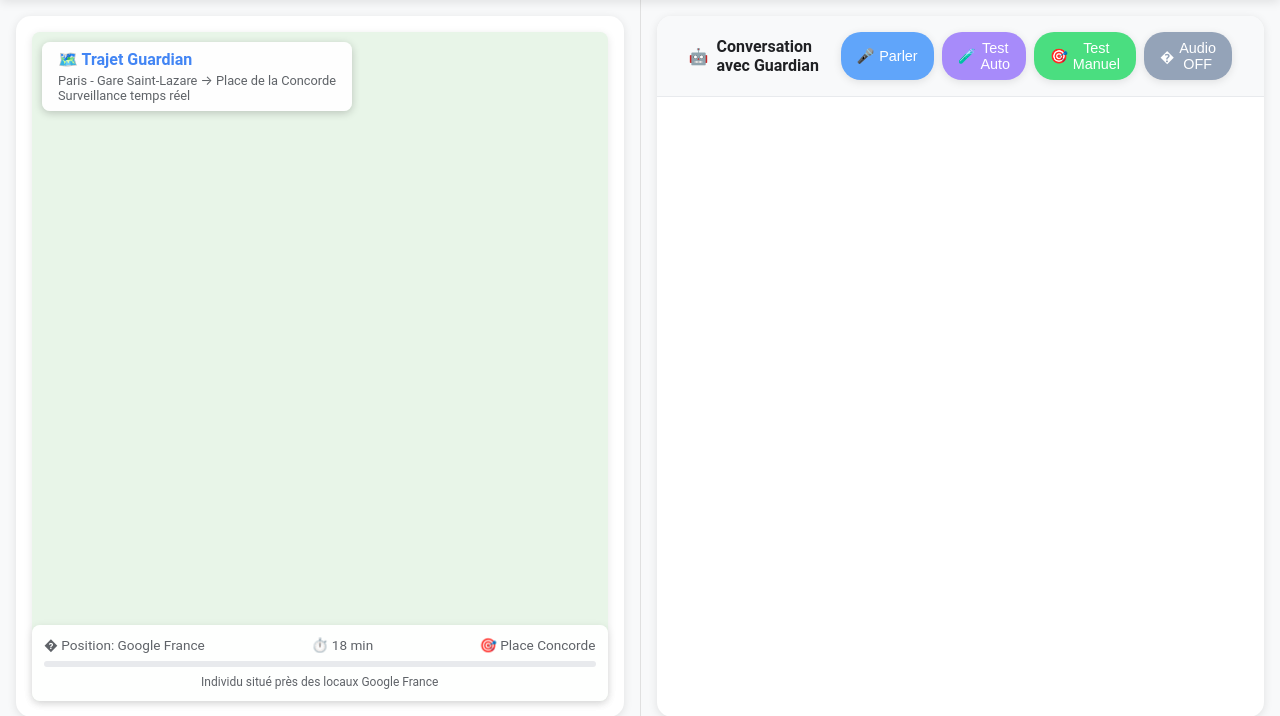
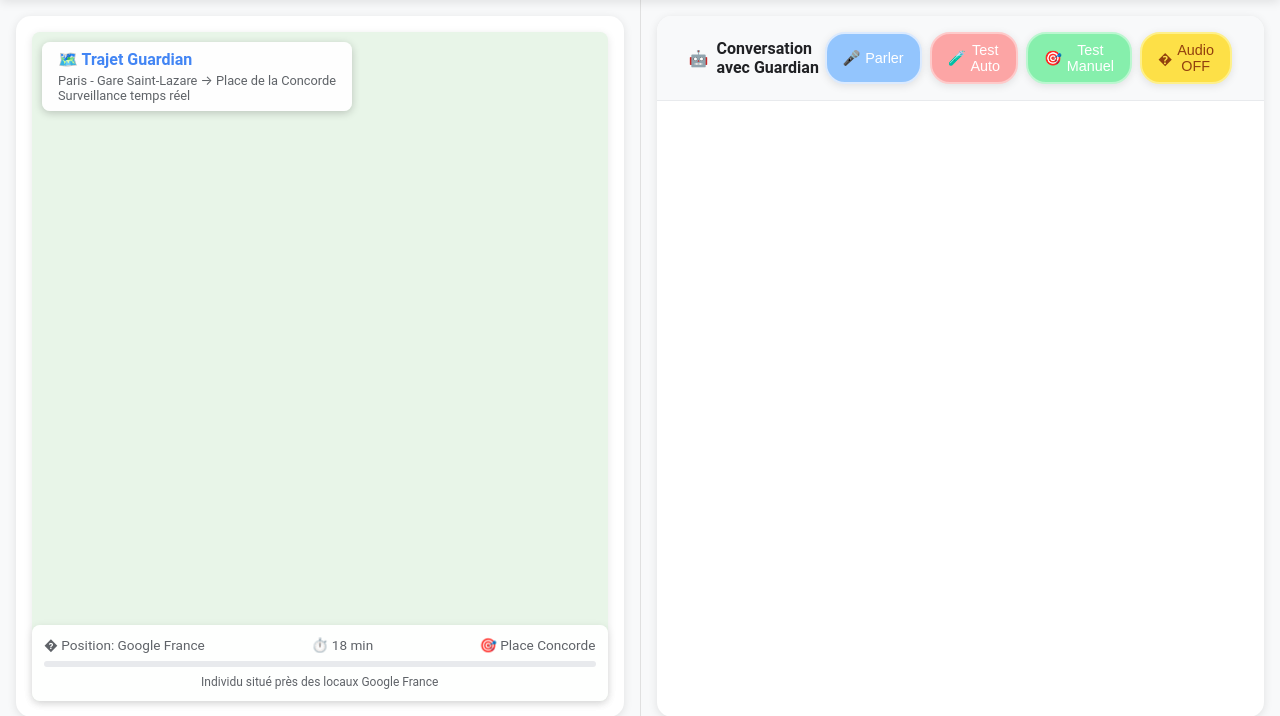
Before and after one commit to organicanna/GuardianNav, a Flask app: page /demo in a window 1280 px wide. Shown: the part 67-783 px from the top of the page. Run offline with Flask 3, Linux system fonts and the light colour scheme.

Commit message:
🌈 Palette Google Pastel pour les boutons
🎨 Nouvelle identité visuelle inspirée de Google:
- 🎤 Parler: Bleu Google pastel (#93c5fd)
- 🧪 Test Auto: Rouge Google pastel (#fca5a5)
- 🎯 Test Manuel: Vert Google pastel (#86efac)
- 🔇 Audio OFF: Jaune Google pastel (#fde047)

✨ Améliorations design:
- Bordures assorties pour plus d'élégance
- Effets hover avec élévation (-2px)
- Contraste optimisé (texte sombre sur jaune)
- Cohérence avec l'identité Google mais en douceur

🎯 Expérience utilisateur:
- Palette familière et rassurante
- Couleurs reconnaissables instantanément
- Version pastel non-agressive pour les yeux
- Design moderne et professionnel

🔧 Technique:
- CSS avec bordures et transitions fluides
- États hover harmonisés
- Boutons dynamiques synchronisés

```diff
--- a/web/templates/demo.html
+++ b/web/templates/demo.html
@@ -274,49 +274,67 @@
             animation: listening 1s ease-in-out infinite;
         }
 
-        /* Bouton Parler - Bleu doux */
+        /* Palette Google Pastel */
+
+        /* Bouton Parler - Bleu Google Pastel */
         #listenBtn {
-            background: #60a5fa; /* Bleu ciel */
+            background: #93c5fd; /* Bleu Google pastel (#4285F4 → pastel) */
+            border: 2px solid #dbeafe;
         }
 
         #listenBtn:hover {
-            background: #3b82f6;
-        }
-
-        /* Bouton Test Auto - Violet doux */
+            background: #60a5fa;
+            border-color: #bfdbfe;
+            transform: translateY(-2px);
+        }
+
+        /* Bouton Test Auto - Rouge Google Pastel */
         #testBtn {
-            background: #a78bfa; /* Violet pastel */
+            background: #fca5a5; /* Rouge Google pastel (#EA4335 → pastel) */
+            border: 2px solid #fecaca;
         }
 
         #testBtn:hover {
-            background: #8b5cf6;
-        }
-
-        /* Bouton Test Manuel - Vert doux */
+            background: #f87171;
+            border-color: #fca5a5;
+            transform: translateY(-2px);
+        }
+
+        /* Bouton Test Manuel - Vert Google Pastel */
         .voice-btn[onclick="runManualTest()"] {
-            background: #4ade80 !important; /* Vert menthe */
+            background: #86efac !important; /* Vert Google pastel (#34A853 → pastel) */
+            border: 2px solid #bbf7d0 !important;
         }
 
         .voice-btn[onclick="runManualTest()"]:hover {
+            background: #4ade80 !important;
+            border-color: #86efac !important;
+            transform: translateY(-2px) !important;
+        }
+
+        /* Bouton Audio OFF - Jaune Google Pastel */
+        #ttsBtn {
+            background: #fde047 !important; /* Jaune Google pastel (#FBBC05 → pastel) */
+            border: 2px solid #fef08a !important;
+            color: #92400e !important; /* Texte sombre pour contraste */
+        }
+
+        #ttsBtn:hover {
+            background: #facc15 !important;
+            border-color: #fde047 !important;
+            transform: translateY(-2px) !important;
+        }
+
+        /* Audio ON - Garde le vert Google mais plus foncé */
+        #ttsBtn.tts-enabled {
+            background: #4ade80 !important; /* Vert Google standard */
+            border-color: #86efac !important;
+            color: white !important;
+        }
+
+        #ttsBtn.tts-enabled:hover {
             background: #22c55e !important;
-        }
-
-        /* Bouton Audio - Gris élégant */
-        #ttsBtn {
-            background: #94a3b8 !important; /* Gris bleuté */
-        }
-
-        #ttsBtn:hover {
-            background: #64748b !important;
-        }
-
-        /* Variante pour Audio ON */
-        #ttsBtn.tts-enabled {
-            background: #34d399 !important; /* Vert émeraude doux */
-        }
-
-        #ttsBtn.tts-enabled:hover {
-            background: #10b981 !important;
+            border-color: #4ade80 !important;
         }
 
         @keyframes listening {
@@ -1294,7 +1312,7 @@
 
             let testChoice = '';
             const testButtons = manualTests.map((test, index) =>
-                `<button onclick="simulateVoiceCommand('${test}')" style="margin: 5px; padding: 8px 12px; background: #a78bfa; color: white; border: none; border-radius: 15px; cursor: pointer; font-size: 0.9rem; box-shadow: 0 2px 8px rgba(0, 0, 0, 0.1); transition: all 0.3s;" onmouseover="this.style.background='#8b5cf6'; this.style.transform='translateY(-1px)'" onmouseout="this.style.background='#a78bfa'; this.style.transform='translateY(0)'">${index + 1}. ${test}</button>`
+                `<button onclick="simulateVoiceCommand('${test}')" style="margin: 5px; padding: 8px 12px; background: #fca5a5; color: white; border: 2px solid #fecaca; border-radius: 15px; cursor: pointer; font-size: 0.9rem; box-shadow: 0 2px 8px rgba(0, 0, 0, 0.1); transition: all 0.3s;" onmouseover="this.style.background='#f87171'; this.style.borderColor='#fca5a5'; this.style.transform='translateY(-2px)'" onmouseout="this.style.background='#fca5a5'; this.style.borderColor='#fecaca'; this.style.transform='translateY(0)'">${index + 1}. ${test}</button>`
             ).join('');
 
             addMessage('system', `🎯 Choisissez un test manuel:\n${testButtons}`, '🧪');
```
